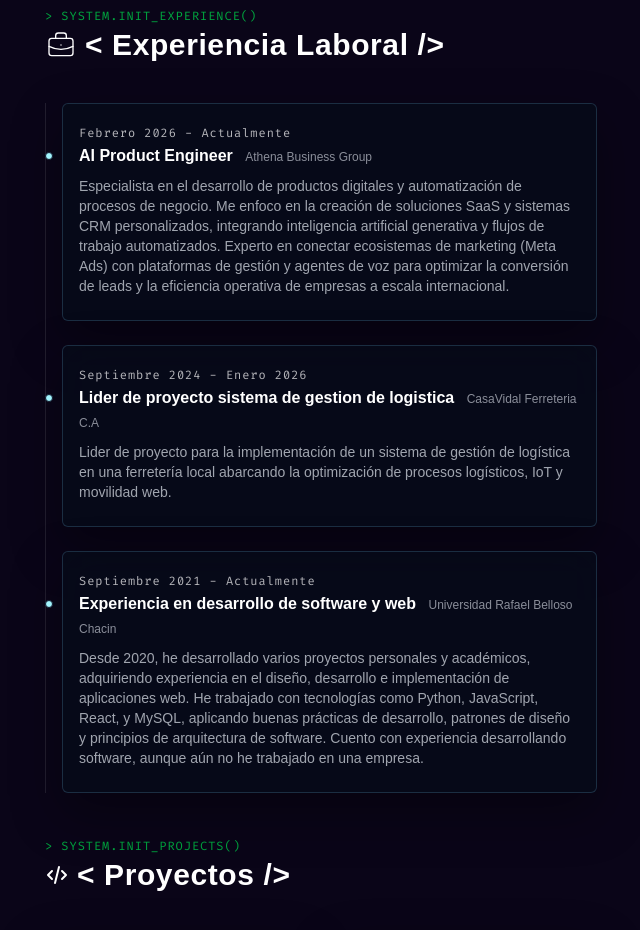
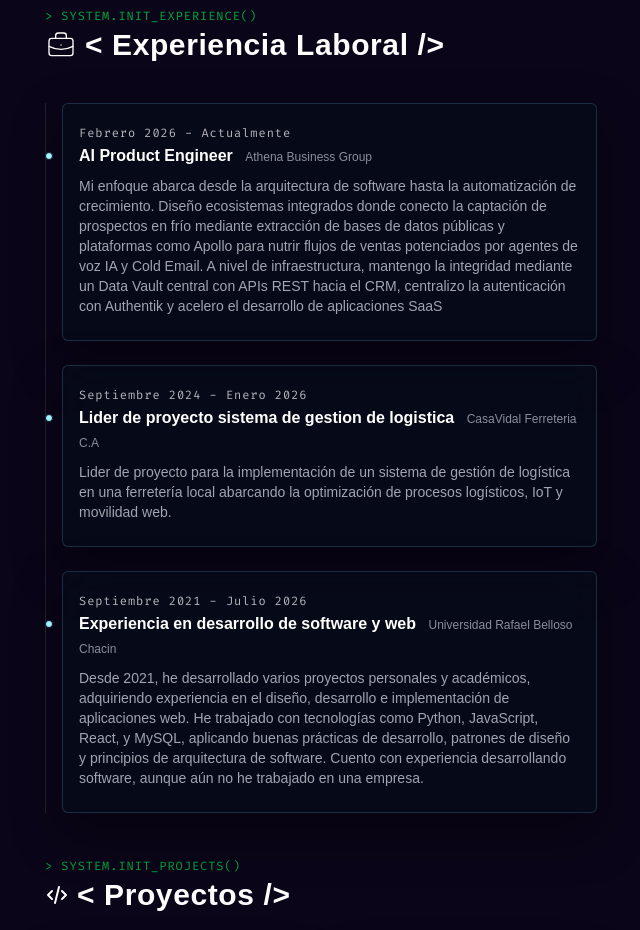
Before and after one commit to tavoidkk/portfoliodev, an Astro site: page / in a window 1280 px wide. Shown: the part 842-1772 px from the top of the page, without its empty margins (323-963 px from the left). Built offline with nearby package versions, Linux system fonts and the light colour scheme; Astro itself is replaced by a stand-in of ours; animation ran at ten frames a second; a web font is replaced by a local one.

Commit message:
chore(content): update experience descriptions and dates

```diff
--- a/src/components/experiences.js
+++ b/src/components/experiences.js
@@ -4,7 +4,7 @@ export const experiences = [
     title: "AI Product Engineer",
     company: "Athena Business Group",
     description:
-      "Especialista en el desarrollo de productos digitales y automatización de procesos de negocio. Me enfoco en la creación de soluciones SaaS y sistemas CRM personalizados, integrando inteligencia artificial generativa y flujos de trabajo automatizados. Experto en conectar ecosistemas de marketing (Meta Ads) con plataformas de gestión y agentes de voz para optimizar la conversión de leads y la eficiencia operativa de empresas a escala internacional.",
+      "Mi enfoque abarca desde la arquitectura de software hasta la automatización de crecimiento. Diseño ecosistemas integrados donde conecto la captación de prospectos en frío mediante extracción de bases de datos públicas y plataformas como Apollo para nutrir flujos de ventas potenciados por agentes de voz IA y Cold Email. A nivel de infraestructura, mantengo la integridad mediante un Data Vault central con APIs REST hacia el CRM, centralizo la autenticación con Authentik y acelero el desarrollo de aplicaciones SaaS",
     href: "https://athenabusiness.group/",
   },
   {
@@ -16,11 +16,11 @@ export const experiences = [
     href: "",
   },
   {
-    date: "Septiembre 2021 - Actualmente",
+    date: "Septiembre 2021 - Julio 2026",
     title: "Experiencia en desarrollo de software y web",
     company: "Universidad Rafael Belloso Chacin",
     description:
-      "Desde 2020, he desarrollado varios proyectos personales y académicos, adquiriendo experiencia en el diseño, desarrollo e implementación de aplicaciones web. He trabajado con tecnologías como Python, JavaScript, React, y MySQL, aplicando buenas prácticas de desarrollo, patrones de diseño y principios de arquitectura de software. Cuento con experiencia desarrollando software, aunque aún no he trabajado en una empresa.",
+      "Desde 2021, he desarrollado varios proyectos personales y académicos, adquiriendo experiencia en el diseño, desarrollo e implementación de aplicaciones web. He trabajado con tecnologías como Python, JavaScript, React, y MySQL, aplicando buenas prácticas de desarrollo, patrones de diseño y principios de arquitectura de software. Cuento con experiencia desarrollando software, aunque aún no he trabajado en una empresa.",
     href: "https://www.urbe.edu/",
   },
 ];
```
